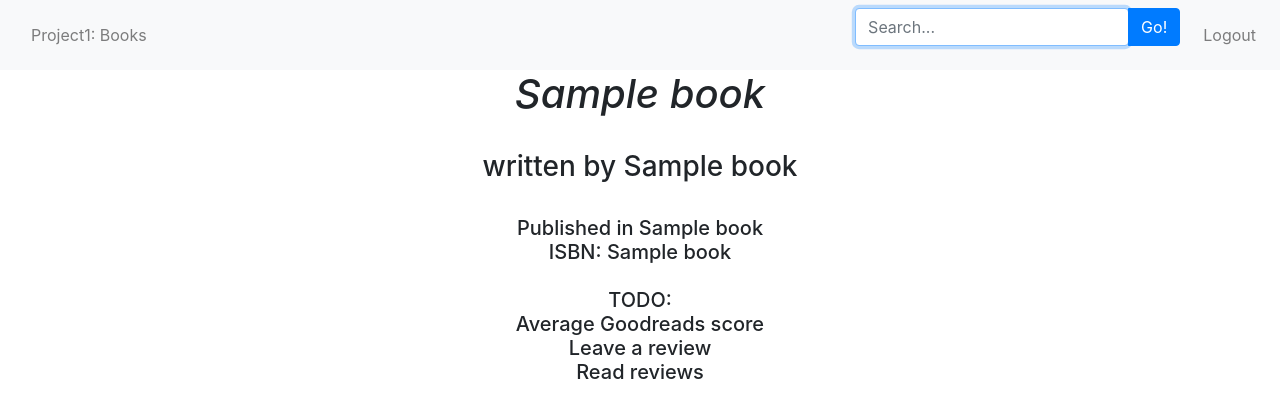
After one commit to Faaab/cs50w-project1, a Flask app: template templates/book.html in a window 1280 px wide. The commit adds this page. Shown: the top 418 px of the page. Run offline with Flask 2, Linux system fonts and the light colour scheme; the template is opened without the code that fills it: most values are stand-ins (such as "Sample title", 1, 10 or a date in 2020); some libraries are stand-ins or nearby versions.

Commit message:
Added page to display info on any book in the database

```diff
--- a/application.py
+++ b/application.py
@@ -131,7 +131,7 @@ def search():
 
     # Search database for any entry containing this set of characters
     # NB: Search is case-sensitive now, although this was not my intent. Not yet sure how to fix it.
-    result = db.execute("SELECT isbn, title, author, year FROM books WHERE isbn LIKE :q OR title LIKE :q OR author LIKE :q OR year LIKE :q",
+    result = db.execute("SELECT isbn, title, author, year, id FROM books WHERE isbn LIKE :q OR title LIKE :q OR author LIKE :q OR year LIKE :q",
                 {"q": q})
 
     # The data will be given to the template in a list, where each row is represented by another list
@@ -140,7 +140,7 @@ def search():
     # In this loop, result and the rows therein are converted to lists; result_list containing row_lists
     for row in result:
         row_list = []
-        for i in range(4):
+        for i in range(5):
             row_list.append(row[i])
 
         result_list.append(row_list)
@@ -163,10 +163,11 @@ def book(id):
 
     #DEBUG print statements
     for row in result:
-        print(row)
+        book_data = row
+        print(book_data)
     print(id)
 
-    return 'TODO'
+    return render_template("book.html", book_data=book_data)
 
 @app.route("/loginhome")
 @login_required
--- /dev/null
+++ b/templates/book.html
@@ -0,0 +1,19 @@
+<!--
+Book_data: [isbn, title, author, year]
+-->
+
+{% extends 'loggedin.html' %}
+
+{% block body %}
+  <center>
+    <h1><i>{{ book_data[1] }}</i></h1><br>
+    <h3>written by {{ book_data[2] }}</h3><br>
+    <h5>Published in {{ book_data[3] }}<br>
+    ISBN: {{ book_data[0] }}<br>
+    <br>
+    TODO:<br>
+    Average Goodreads score<br>
+    Leave a review<br>
+    Read reviews</h5>
+  </center>
+{% endblock %}
--- a/templates/search.html
+++ b/templates/search.html
@@ -8,7 +8,7 @@ data from our database. Below, each inner list (i.e. row) contains: [isbn, title
   <h1>Results: </h1><br>
   {% if result_list|length > 0 %}
     {% for row in result_list %}
-        <h1><i>{{ row[1] }}</i> - {{ row[2] }} ({{ row[3] }})</h1>
+        <h1><a href="/book/{{ row[4] }}"><i>{{ row[1] }}</i> - {{ row[2] }} ({{ row[3] }})</a></h1>
         <h5>ISBN: {{ row[0] }}</h5>
       <hr>
     {% endfor %}
```
Also changed, not shown: 2 other files.
